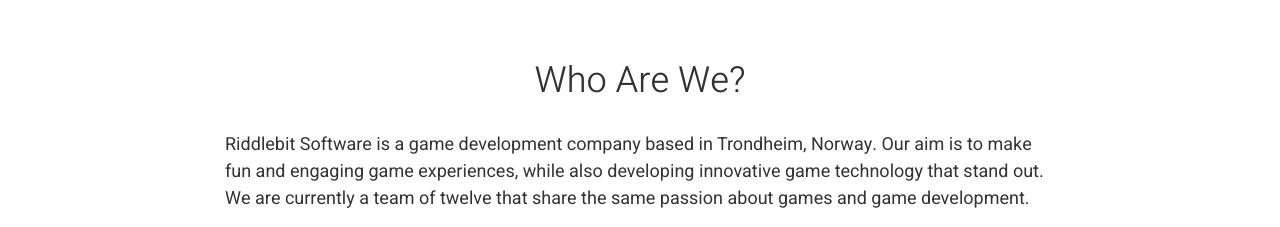
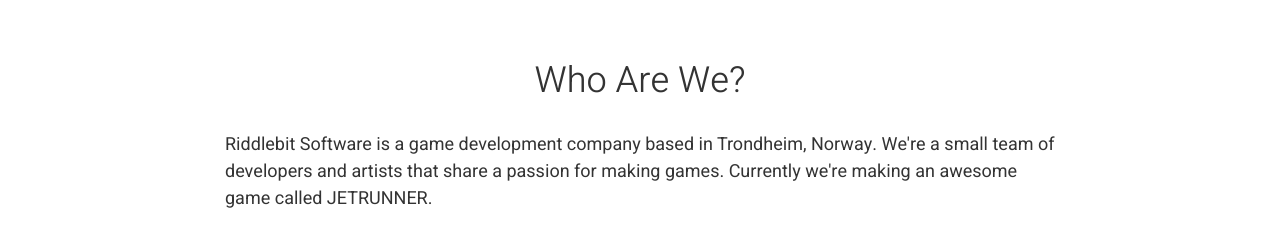
Before and after one commit to Riddlebit/riddlebit-website, an Astro site: page / in a window 1280 px wide. Shown: the part 860-1087 px from the top of the page. Built offline with nearby package versions, Linux system fonts and the light colour scheme; Astro itself is replaced by a stand-in of ours.

Commit message:
Update 'who are we' section

```diff
--- a/src/components/sections/About.astro
+++ b/src/components/sections/About.astro
@@ -4,8 +4,8 @@
   title: 'Who Are We?',
   paragraphs: [
     `Riddlebit Software is a game development company based in Trondheim, Norway.
-    Our aim is to make fun and engaging game experiences, while also developing innovative game technology that stand out.
-    We are currently a team of twelve that share the same passion about games and game development.`
+    We're a small team of developers and artists that share a passion for making games.
+    Currently we're making an awesome game called JETRUNNER.`
   ]
 }
 ---
```
